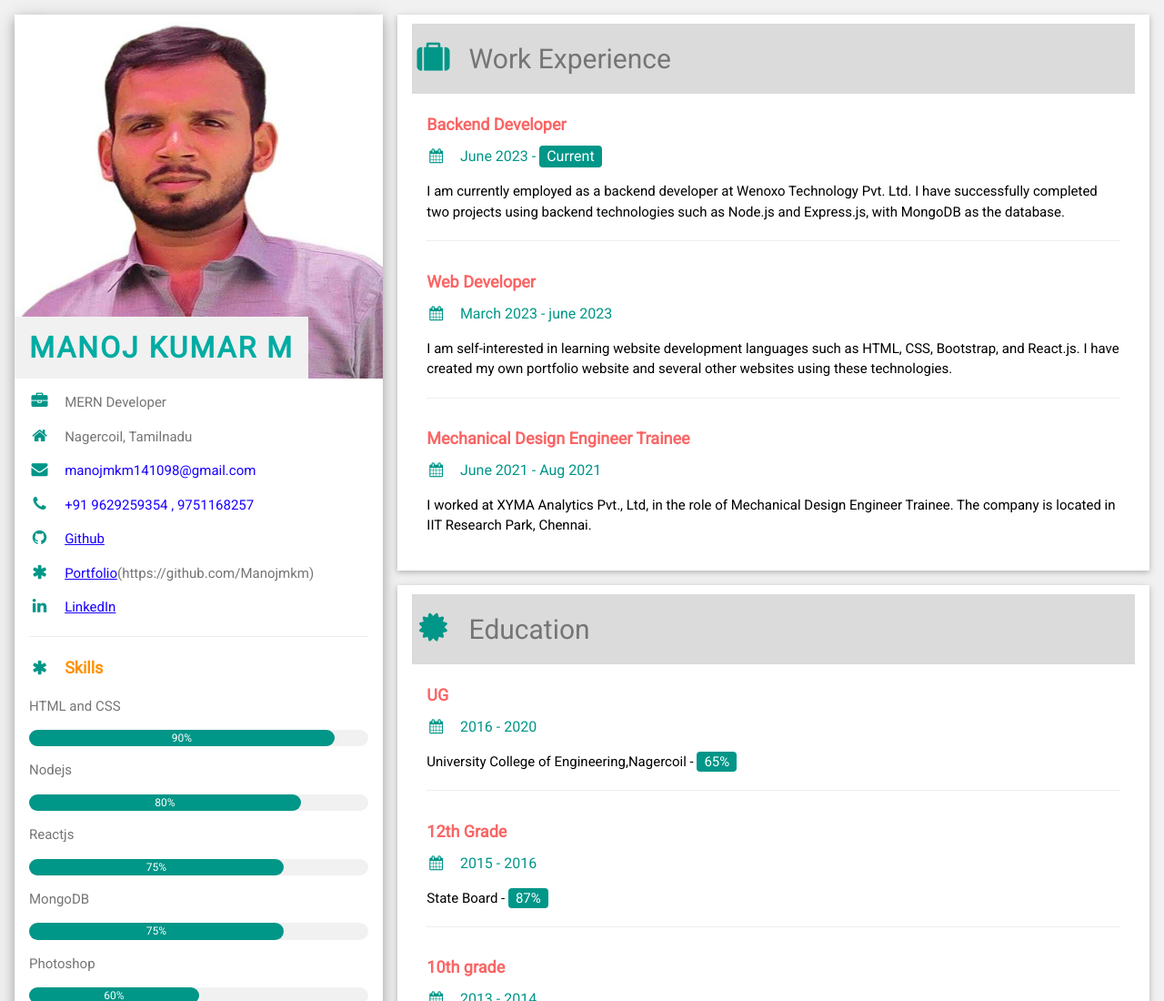
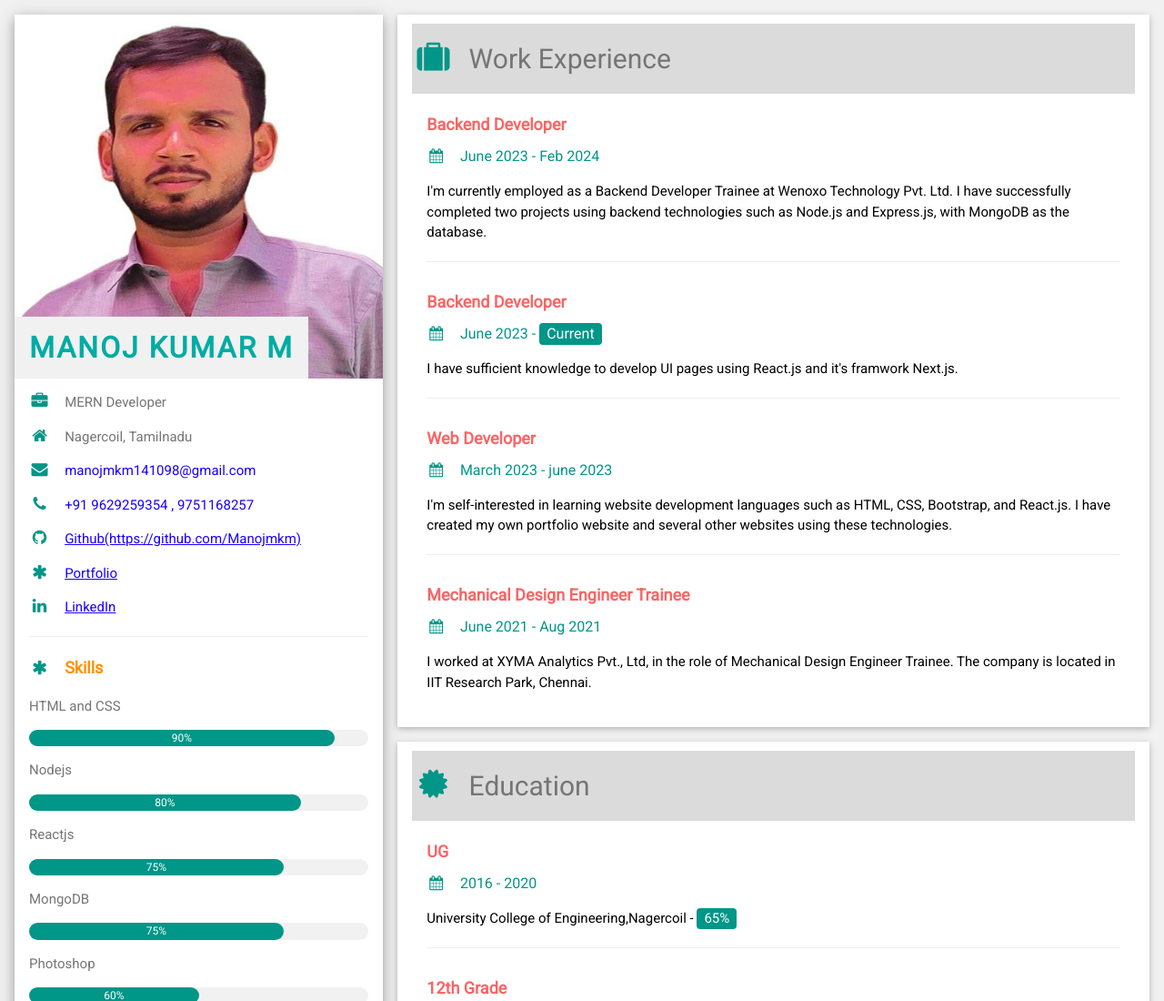
Before and after one commit to Manojmkm/My-Resume, a plain HTML site: page index.html in a window 1280 px wide. Shown: the top 1100 px of the page at 91% size. Drawn offline with nearby package versions, Linux system fonts and the light colour scheme.

Commit message:
Update index.html

```diff
--- a/index.html
+++ b/index.html
@@ -40,8 +40,8 @@ html,body,h1,h2,h3,h4,h5,h6 {font-family: "Roboto", sans-serif}
           <p><i class="fa fa-home fa-fw w3-margin-right w3-large w3-text-teal"></i>Nagercoil, Tamilnadu</p>
           <p><i class="fa fa-envelope fa-fw w3-margin-right w3-large w3-text-teal"></i><span style="color: #1900ff;">manojmkm141098@gmail.com</span></p>
           <p><i class="fa fa-phone fa-fw w3-margin-right w3-large w3-text-teal"></i><span style="color: #1900ff;">+91 9629259354 , 9751168257</span></p>
-          <p><i class="fa fa-github fa-fw w3-margin-right w3-large w3-text-teal"></i><a href="https://github.com/Manojmkm" style="color: #1900ff;">Github</a></p>
-          <p><i class="fa fa-asterisk fa-fw w3-margin-right w3-large w3-text-teal"></i><a href="" style="color: #1900ff;">Portfolio</a>(https://github.com/Manojmkm)</p>
+          <p><i class="fa fa-github fa-fw w3-margin-right w3-large w3-text-teal"></i><a href="https://github.com/Manojmkm" style="color: #1900ff;">Github(https://github.com/Manojmkm)</a></p>
+          <p><i class="fa fa-asterisk fa-fw w3-margin-right w3-large w3-text-teal"></i><a href="" style="color: #1900ff;">Portfolio</a></p>
           <p><i class="fa fa-linkedin fa-fw w3-margin-right w3-large w3-text-teal"></i><a href="https://www.linkedin.com/in/manoj-kumar-9a397018b?utm_source=share&utm_campaign=share_via&utm_content=profile&utm_medium=android_app" style="color: #1900ff;">LinkedIn</a></p>
           <hr>
 
@@ -91,14 +91,20 @@ html,body,h1,h2,h3,h4,h5,h6 {font-family: "Roboto", sans-serif}
         <h2 class="w3-text-grey  w3-padding-16"><i class="fa fa-suitcase fa-fw w3-margin-right w3-xxlarge w3-text-teal"></i>Work Experience</h2>
         <div class="w3-container">
           <h5 class="w3-opacity"><b>Backend Developer</b></h5>
-          <h6 class="w3-text-teal"><i class="fa fa-calendar fa-fw w3-margin-right"></i>June 2023 - <span class="w3-tag w3-teal w3-round">Current</span></h6>
-          <p>I am currently employed as a backend developer at Wenoxo Technology Pvt. Ltd. I have successfully completed two projects using backend technologies such as Node.js and Express.js, with MongoDB as the database.</p>
+          <h6 class="w3-text-teal"><i class="fa fa-calendar fa-fw w3-margin-right"></i>June 2023 - Feb 2024 </h6>
+          <p>I'm currently employed as a Backend Developer Trainee at Wenoxo Technology Pvt. Ltd. I have successfully completed two projects using backend technologies such as Node.js and Express.js, with MongoDB as the database.</p>
+          <hr>
+        </div>
+        <div class="w3-container">
+          <h5 class="w3-opacity"><b>Backend Developer</b></h5>
+          <h6 class="w3-text-teal"><i class="fa fa-calendar fa-fw w3-margin-right"></i>June 2023 -  <span class="w3-tag w3-teal w3-round">Current</span></h6>
+          <p>I have sufficient knowledge to develop UI pages using React.js and it's framwork Next.js. </p>
           <hr>
         </div>
         <div class="w3-container">
           <h5 class="w3-opacity"><b>Web Developer </b></h5>
           <h6 class="w3-text-teal"><i class="fa fa-calendar fa-fw w3-margin-right"></i>March 2023 - june 2023</h6>
-          <p>I am self-interested in learning website development languages such as HTML, CSS, Bootstrap, and React.js. I have created my own portfolio website and several other websites using these technologies.</p>
+          <p>I'm self-interested in learning website development languages such as HTML, CSS, Bootstrap, and React.js. I have created my own portfolio website and several other websites using these technologies.</p>
           <hr>
         </div>
         <div class="w3-container">
```
